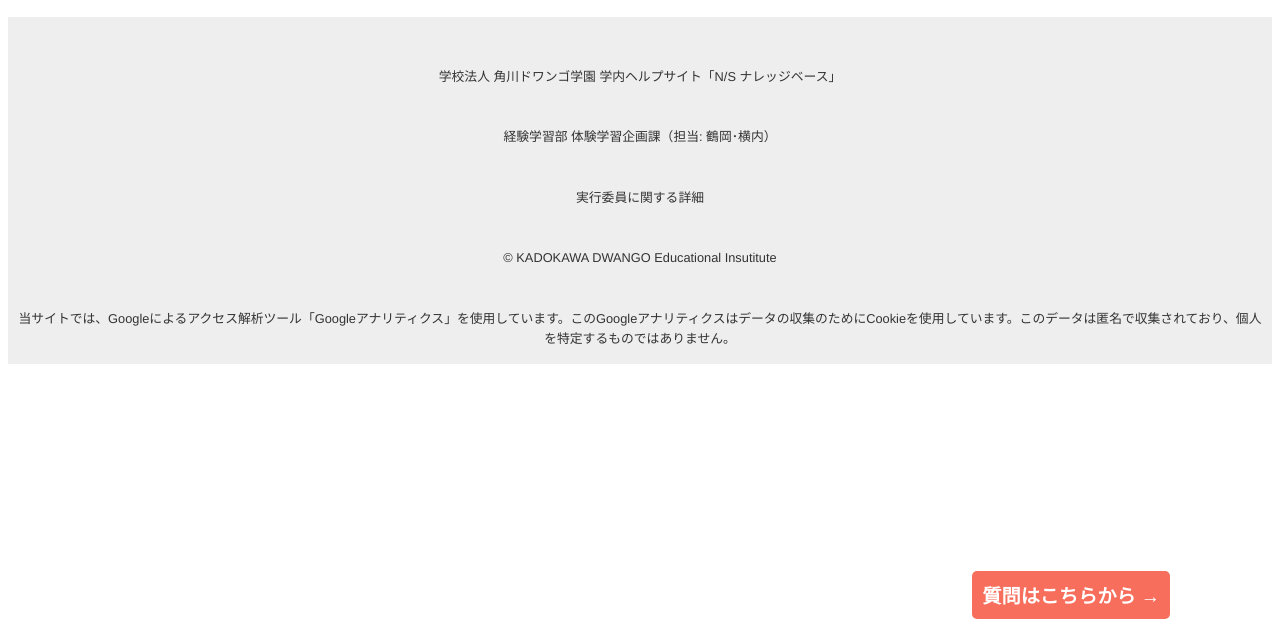
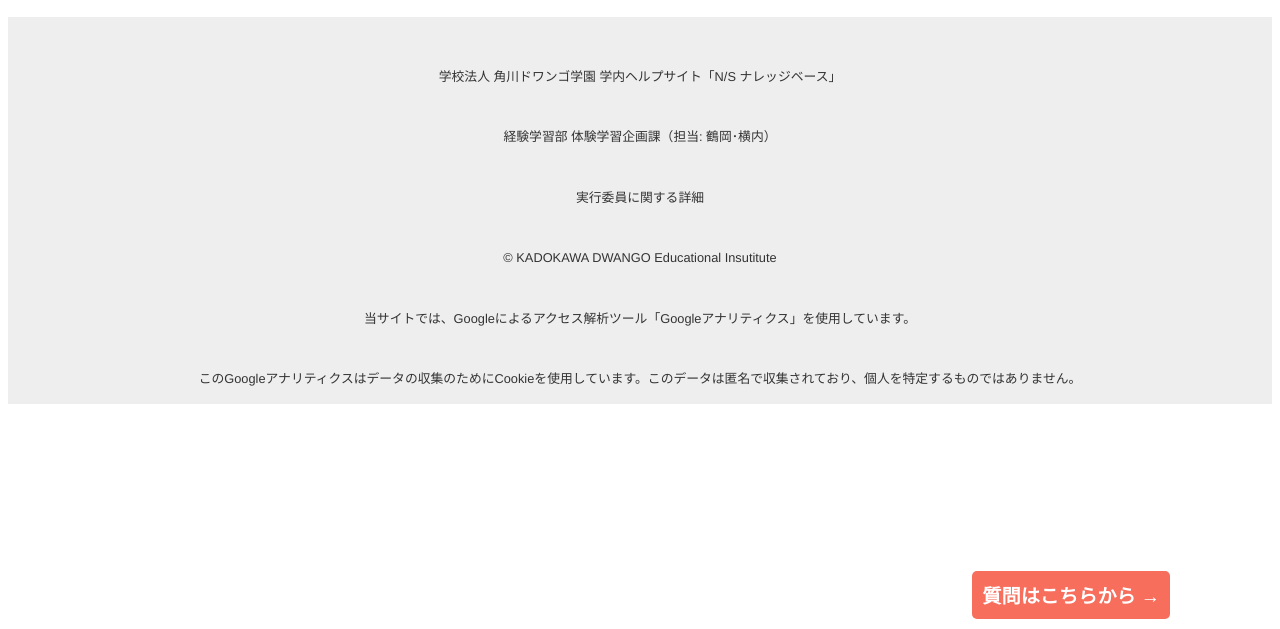
Before and after one commit to GakutoHirose/knowledgebase-chatbot, a plain HTML site: page index.html in a window 1280 px wide. Shown: the part 171-800 px from the top of the page. Drawn offline with nearby package versions, Linux system fonts and the light colour scheme.

Commit message:
Update index.html

```diff
--- a/index.html
+++ b/index.html
@@ -92,7 +92,8 @@
       <p>経験学習部 体験学習企画課（担当: 鶴岡･横内）</p>
       <p><a href="https://sites.google.com/nnn.ed.jp/knowledgebase/committee-member">実行委員に関する詳細</a></p>
       <p>© KADOKAWA DWANGO Educational Insutitute</p>
-      <p>当サイトでは、Googleによるアクセス解析ツール「Googleアナリティクス」を使用しています。このGoogleアナリティクスはデータの収集のためにCookieを使用しています。このデータは匿名で収集されており、個人を特定するものではありません。</p>
+      <p>当サイトでは、Googleによるアクセス解析ツール「Googleアナリティクス」を使用しています。</p>
+      <p>このGoogleアナリティクスはデータの収集のためにCookieを使用しています。このデータは匿名で収集されており、個人を特定するものではありません。</p>
     </footer>
 
     <script src="https://www.gstatic.com/dialogflow-console/fast/messenger/bootstrap.js?v=1"> </script>
```
